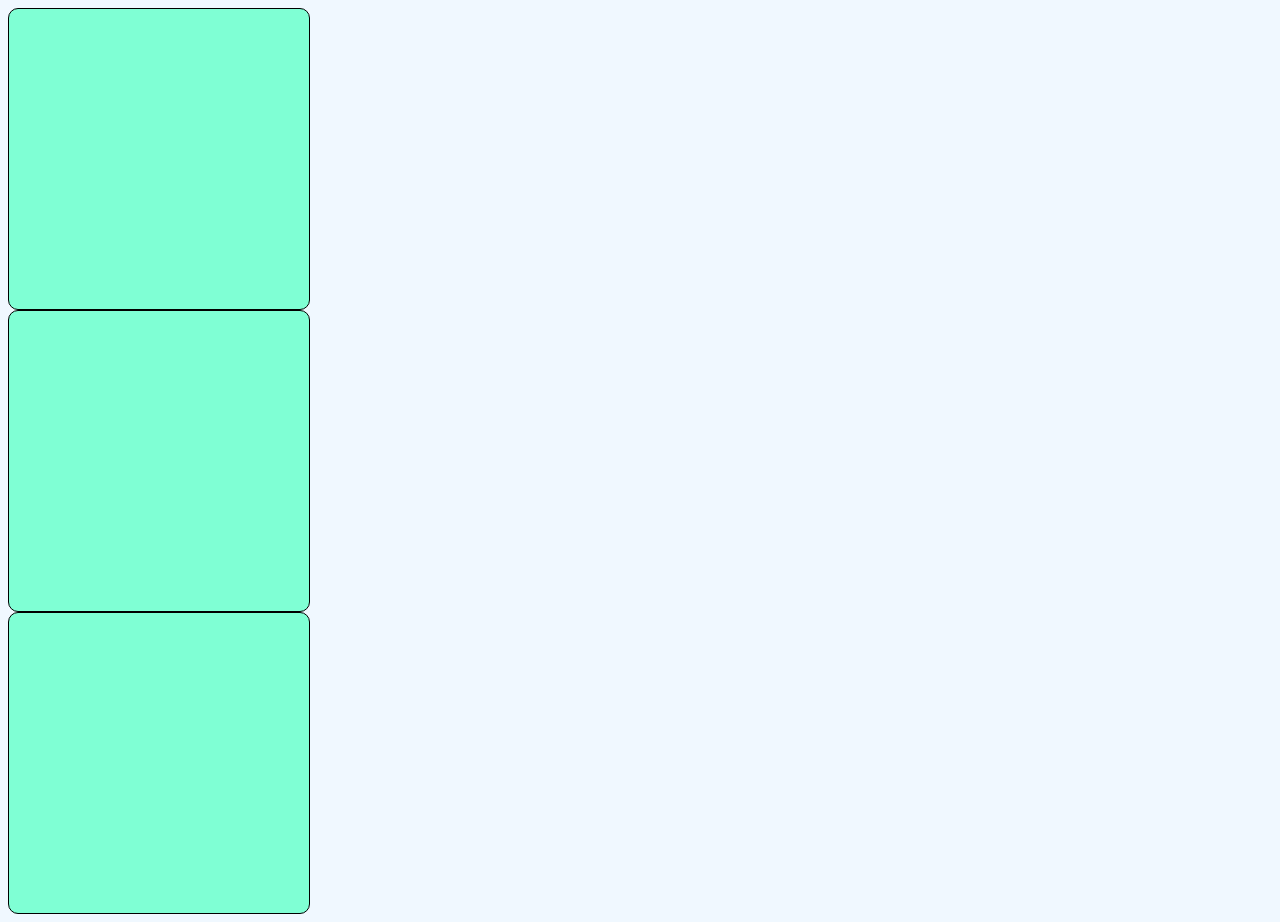
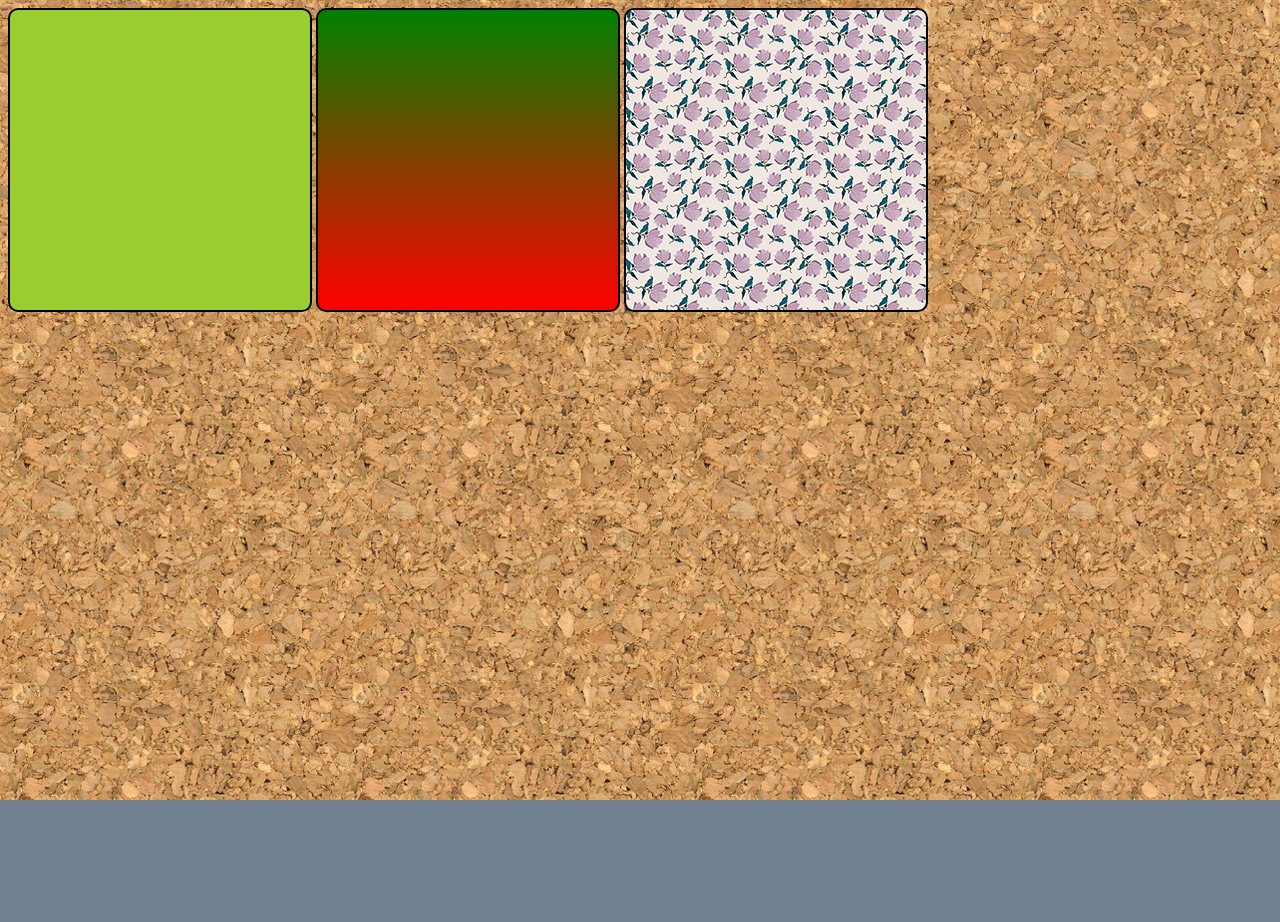
Before and after one commit to VitorManoelRS/html, a plain HTML site: page exercicios/cap3/ex22/fundo01.html in a window 1280 px wide. After the commit the page ends 800 px from the top, so only its background shows below. Drawn offline with Linux system fonts and the light colour scheme.

Commit message:
atualização das aulas do guanabara

```diff
--- a/exercicios/cap3/ex22/index.html
+++ b/exercicios/cap3/ex22/fundo01.html
@@ -8,16 +8,31 @@
 
     <style>
         body{
-            background-color: aliceblue;
+            background-color: slategrey;
+            background-image: url("imagens/wallpaper001.jpg");
         }
 
         div.quadrado{
-            border: 1px solid black;
+            text-align: center;
+            display: inline-block;
+            border: 2px solid black;
             width: 300px;
             height: 300px;
             background-color: aquamarine;
             border-radius: 10px;
         }
+        div#q1{
+            background-color: yellowgreen;
+        }
+
+        div#q2{
+            background-image: linear-gradient(green,red);
+        }
+
+        div#q3{
+            background-image: url("imagens/pattern003.png");
+        }
+
     </style>
 </head>
 <body>
```
Also changed, not shown: exercicios/cap3/ex22/fundo02.html (added, +21 -0 lines), exercicios/cap3/ex22/fundo03.html (added, +23 -0 lines).
